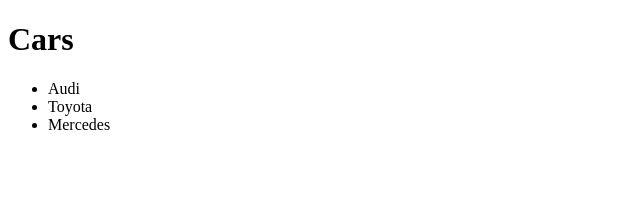
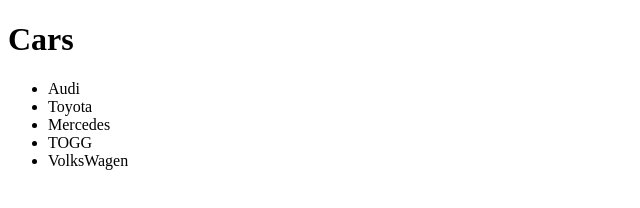
Before and after one commit to eminekale/T138, a plain HTML site: page index.html in a window 1280 px wide. Shown: the whole page, without its empty margins (0-640 px from the left). Drawn offline with Linux system fonts and the light colour scheme.

Commit message:
Togg ve Volswagen eklendi

```diff
--- a/index.html
+++ b/index.html
@@ -11,8 +11,8 @@
 <li>Audi</li>
 <li>Toyota</li>
 <li>Mercedes</li>
-
-
+<li>TOGG</li>
+<li>VolksWagen</li>
 
     </ul>
 </body>
```
